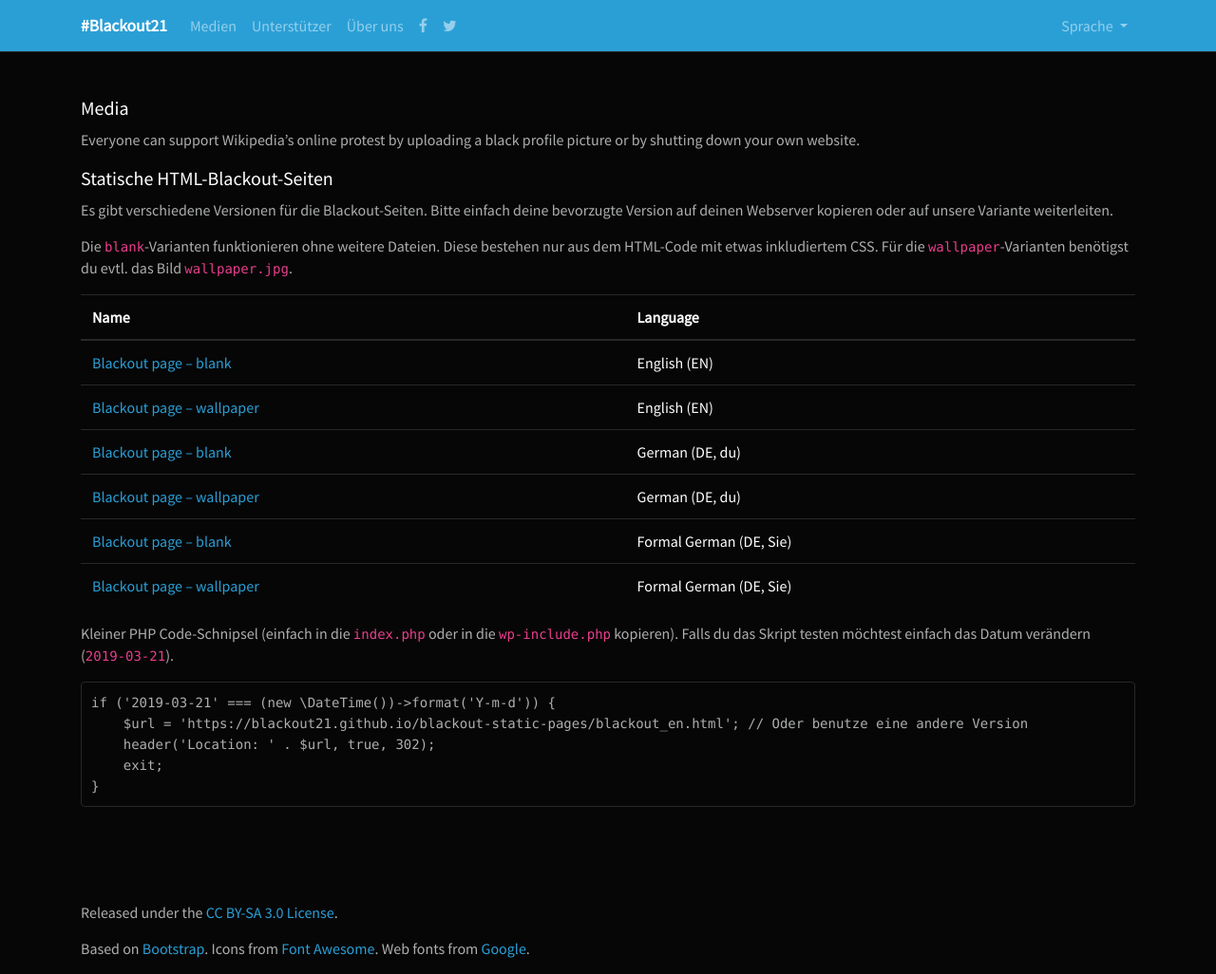
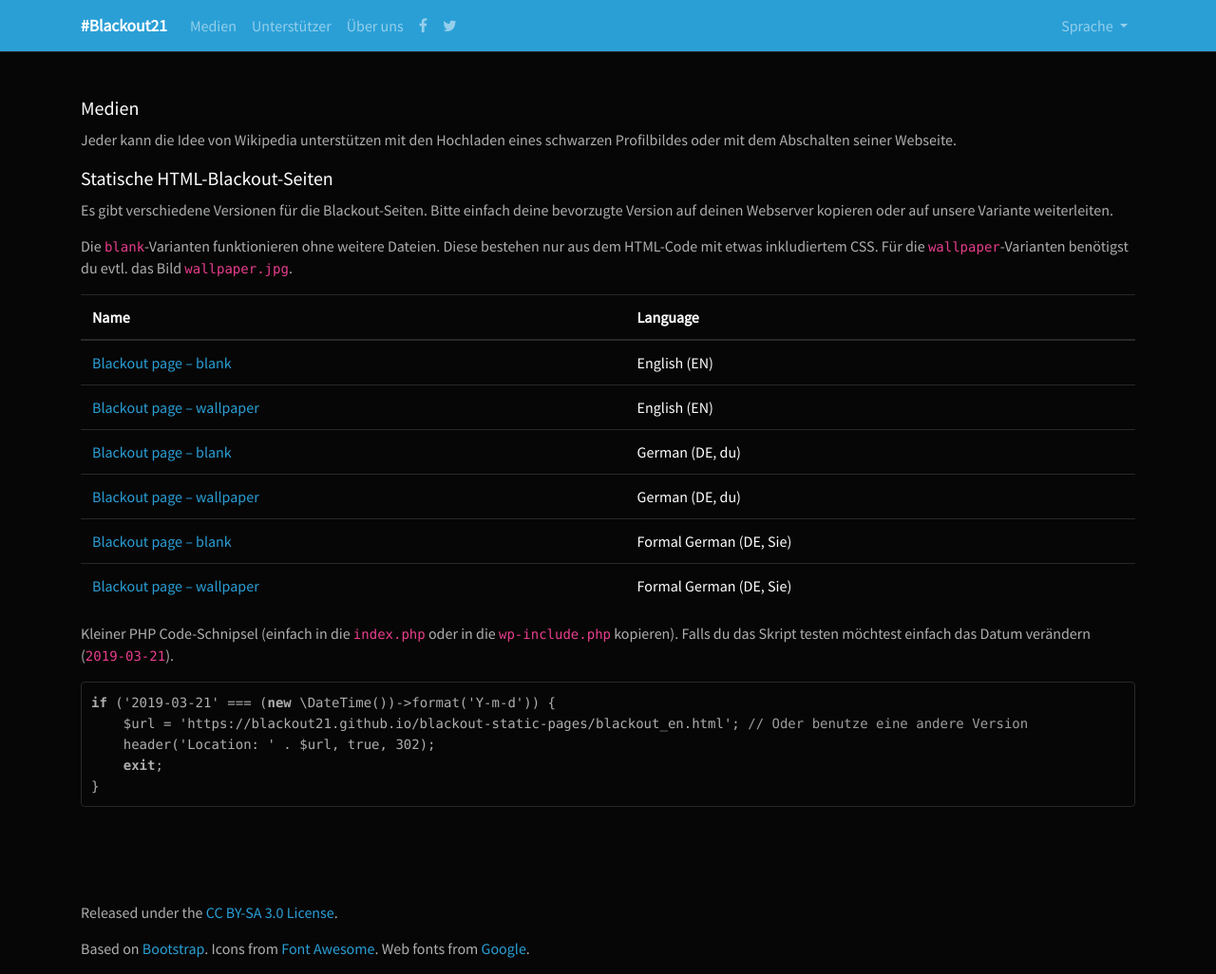
Before and after one commit to blackout21/blackout21.github.io, a Jekyll site: the page built from de/media.md, in a window 1280 px wide and 1026 px high. Shown: the whole window at 95% size. Built offline with Jekyll 4.4.1, drawn with Linux system fonts in a browser that asks for light colours; nearby versions of some CDN libraries; our own code applies the rules of GitHub Pages for plain Markdown files.

Commit message:
Fixed translation. Improved code styling

```diff
--- a/_sass/app.scss
+++ b/_sass/app.scss
@@ -29,4 +29,12 @@ pre.highlight {
   border: 1px solid #282828;
   border-radius: 4px;
   padding: 10px;
+
+  .k {
+    font-weight: bold;
+  }
+
+  .c1 {
+    opacity: .9;
+  }
 }
--- a/de/media.md
+++ b/de/media.md
@@ -4,10 +4,10 @@ description: Benutze unsere Resourcen, um an den Online-Protesten am 21. März t
 language: de
 ---
 
-## Media
+## Medien
 
-Everyone can support Wikipedia's online protest by uploading a black profile picture or by shutting down your
-own website.
+Jeder kann die Idee von Wikipedia unterstützen mit den Hochladen eines schwarzen Profilbildes oder
+mit dem Abschalten seiner Webseite.
 
 ### Statische HTML-Blackout-Seiten
 
```
